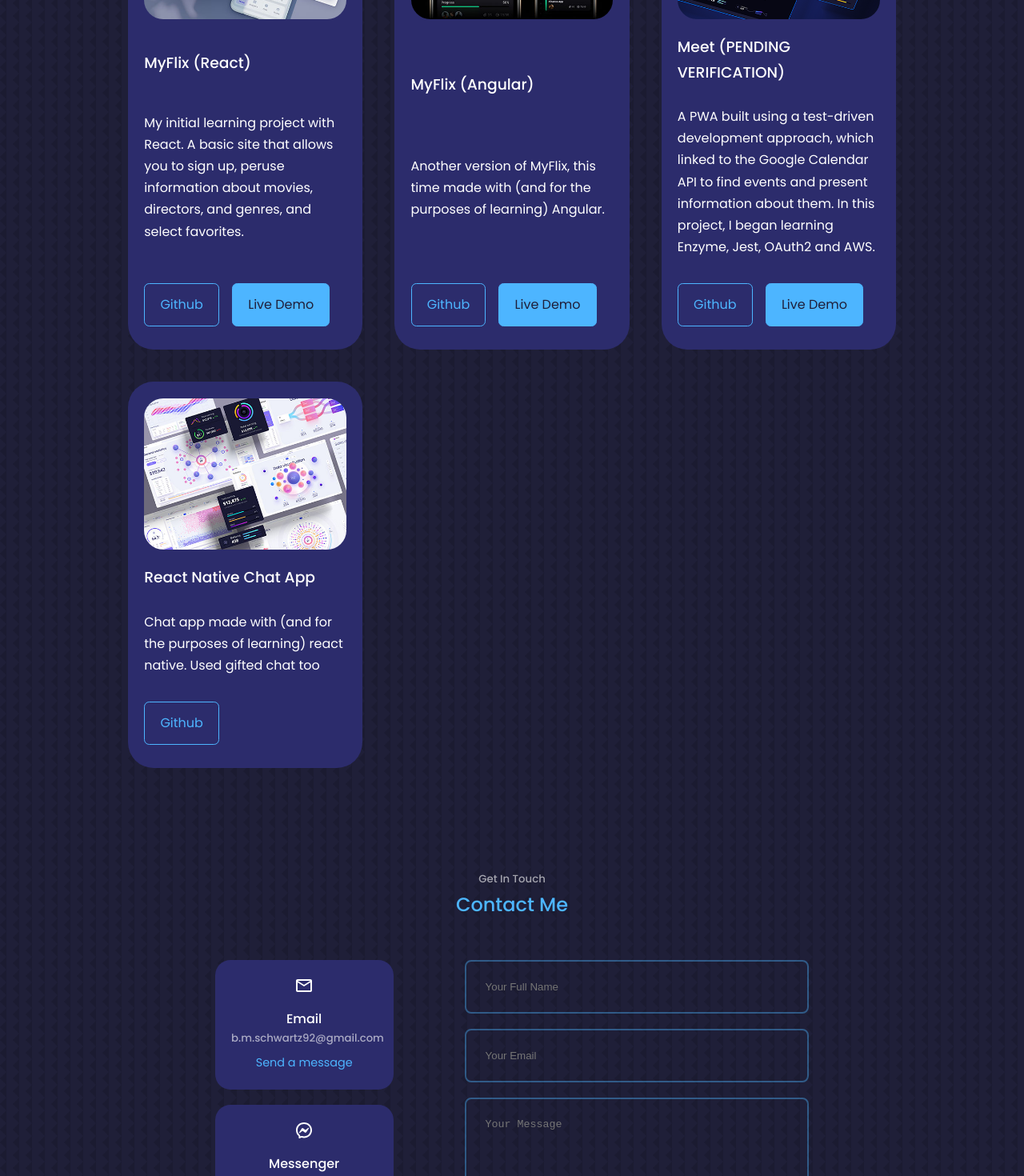
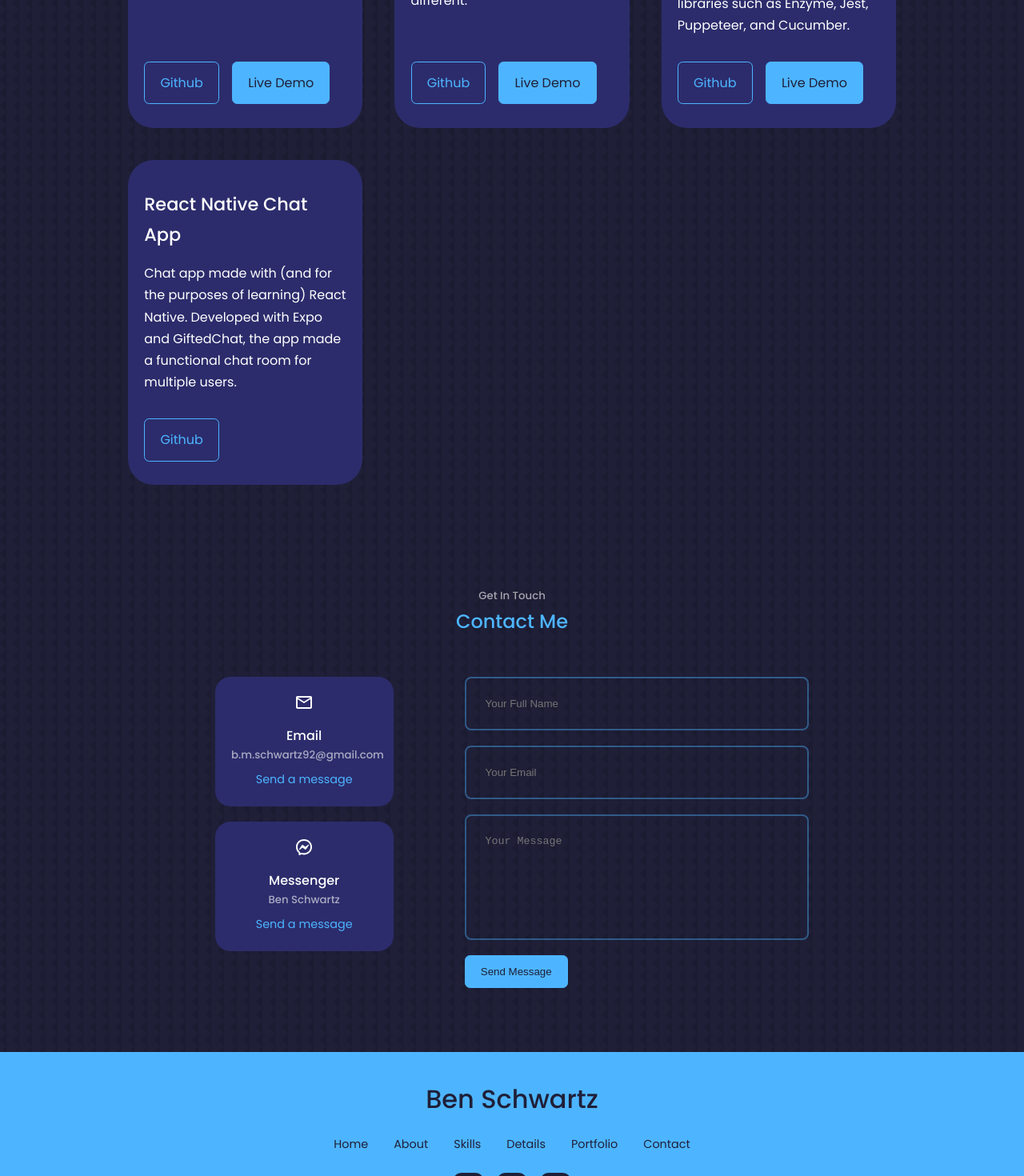
Before and after one commit to BenSchwartz96/portfolio-website, a React (Create React App) app: page / in a window 1280 px wide. Shown: the part 4020-5490 px from the top of the page at 80% size. Built offline with nearby package versions, Linux system fonts and the light colour scheme.

Commit message:
preparing for deploy to gh-pages

```diff
--- a/package.json
+++ b/package.json
@@ -1,6 +1,7 @@
 {
   "name": "portfolio-website",
   "version": "0.1.0",
+  "homepage": "https://BenSchwartz96.github.io/portfolio-website",
   "private": true,
   "dependencies": {
     "@testing-library/jest-dom": "^5.16.5",
--- a/src/components/contact/Contact.jsx
+++ b/src/components/contact/Contact.jsx
@@ -43,16 +43,10 @@ const Contact = () => {
           <article className="contact__option">
             <RiMessengerLine className="contact__option-icon"/>
             <h4>Messenger</h4>
-            <h5>Placeholder</h5>
+            <h5>Ben Schwartz</h5>
             <a href="https://m.me/benjamin.schwartz.98" target="_blank">Send a message</a>
           </article>
 
-          {/* <article className="contact__option">
-            <BsWhatsapp className="contact__option-icon"/>
-            <h4>WhatsApp</h4>
-            <h5>Phone Number</h5>
-            <a href="https://api.whatsapp.com/send?phone=+46721609584" target="_blank">Send a message</a>
-          </article> */}
         </div>
         {/* End of Contact Options */}
 
--- a/src/components/details/Details.jsx
+++ b/src/components/details/Details.jsx
@@ -6,7 +6,7 @@ import {VscCircleFilled} from 'react-icons/vsc'
 
 const Details = () => {
   return (
-    <section id="services">
+    <section id="details">
       {/* <h5>About Me</h5> */}
       <h2>Further Details</h2>
 
--- a/src/components/footer/Footer.jsx
+++ b/src/components/footer/Footer.jsx
@@ -13,15 +13,15 @@ const Footer = () => {
       <ul className="permalinks">
         <li><a href="#">Home</a></li>
         <li><a href="#about">About</a></li>
-        <li><a href="#experience">Experience</a></li>
-        <li><a href="#services">Services</a></li>
+        <li><a href="#skills">Skills</a></li>
+        <li><a href="#details">Details</a></li>
         <li><a href="#portfolio">Portfolio</a></li>
         <li><a href="#contact">Contact</a></li>
       </ul>
 
       <div className="footer__socials">
-        <a href="https://www.facebook.com/benjamin.schwartz.98/" target='_blank'> <BsFacebook/> </a>          {/* Make sure these work */}
-        <a href="https://www.linkedin.com/mynetwork/invite-connect/connections/" target='_blank'> <BsLinkedin/> </a>
+        <a href="https://www.facebook.com/benjamin.schwartz.98/" target='_blank'> <BsFacebook/> </a>
+        <a href="https://www.linkedin.com/in/benjamin-schwartz-993602229/" target='_blank'> <BsLinkedin/> </a>
         <a href="https://github.com/BenSchwartz96" target='_blank'> <FaGithub/> </a>
       </div>
 
--- a/src/components/header/CTA.jsx
+++ b/src/components/header/CTA.jsx
@@ -1,6 +1,6 @@
 import React from 'react'
 
-import CV from '../../assets/tutorial-assets/cv.pdf'
+import CV from '../../assets/CV_placeholder.pdf'
 
 // Call to action buttons
 const CTA = () => {
--- a/src/components/nav/Nav.jsx
+++ b/src/components/nav/Nav.jsx
@@ -22,7 +22,7 @@ const Nav = () => {
     <nav>
       <a href="#" onClick={() => setActiveNav('#')} className={activeNav === '#' ? 'active' : ''}> <AiOutlineHome/> </a>
       <a href="#about" onClick={() => setActiveNav('#about')} className={activeNav === '#about' ? 'active' : ''}> <AiOutlineUser/> </a>
-      <a href="#experience" onClick={() => setActiveNav('#experience')} className={activeNav === '#experience' ? 'active' : ''}> <BiBook/> </a>
+      <a href="#skills" onClick={() => setActiveNav('#skills')} className={activeNav === '#skills' ? 'active' : ''}> <BiBook/> </a>
       <a href="#portfolio" onClick={() => setActiveNav('#portfolio')} className={activeNav === '#portfolio' ? 'active' : ''}> <RiServiceLine/> </a>
       <a href="#contact" onClick={() => setActiveNav('#contact')} className={activeNav === '#contact' ? 'active' : ''}> <BiMessageDetail/> </a>
     </nav>
--- a/src/components/portfolio/Portfolio.jsx
+++ b/src/components/portfolio/Portfolio.jsx
@@ -15,7 +15,7 @@ const data = [
     id: 1,
     image: img1,
     title: 'This Website',
-    description: 'The site you\'re on right now. Made with React, JS, & CSS.',
+    description: 'The site you\'re on right now, designed to present myself to potential employers. Made with CRA, React, JS, & CSS.',
     github: 'https://github.com/BenSchwartz96/portfolio-website',
     demo: 'none'
   },
@@ -31,7 +31,7 @@ const data = [
     id: 3,
     image: img3,
     title: 'Movie API w NodeJS',
-    description: 'An API, built with NodeJS, Express, MongoDB & Mongoose, to tie into a later project. The API interacts with a database containing information about movies, directors, and users.',
+    description: 'An API, built with NodeJS, Express, MongoDB & Mongoose, for the purposes of tying into the MyFlix projects. The API interacts with a database containing information about movies, directors, and users.',
     github: 'https://github.com/BenSchwartz96/Movie-API',
     demo: 'none'
   },
@@ -47,7 +47,7 @@ const data = [
     id: 5,
     image: img4,
     title: 'MyFlix (Angular)',
-    description: 'Another version of MyFlix, this time made with (and for the purposes of learning) Angular.',
+    description: 'Another version of MyFlix, this time made with (and for the purposes of learning) Angular. Though the surface differences are largely minor and cosmetic, the underlying structure is completely different.',
     github: 'https://github.com/BenSchwartz96/myflix_angular',
     demo: 'https://benschwartz96.github.io/myflix_angular/welcome'
   },
@@ -55,7 +55,7 @@ const data = [
     id: 6,
     image: img5,
     title: 'Meet (PENDING VERIFICATION)',
-    description: 'A PWA built using a test-driven development approach, which linked to the Google Calendar API to find events and present information about them. In this project, I began learning Enzyme, Jest, OAuth2 and AWS.',
+    description: 'A PWA built using a test-driven development approach, which linked to the Google Calendar API to find events and present information about them. In this project, I began learning how to use OAuth2 and AWS, as well as various testing tools and libraries such as Enzyme, Jest, Puppeteer, and Cucumber. ',
     github: 'https://github.com/BenSchwartz96/meet',
     demo: 'https://benschwartz96.github.io/meet/'
   },
@@ -63,7 +63,7 @@ const data = [
     id: 7,
     image: img6,
     title: 'React Native Chat App',
-    description: 'Chat app made with (and for the purposes of learning) react native. Used gifted chat too',
+    description: 'Chat app made with (and for the purposes of learning) React Native. Developed with Expo and GiftedChat, the app made a functional chat room for multiple users.',
     github: 'https://github.com/BenSchwartz96/chat_app',
     demo: 'none'
   },
@@ -83,7 +83,7 @@ const Portfolio = () => {
               return (
                 <article key={id} className="portfolio__item">
                   <div className="portfolio__item-img">
-                    <img src={image} alt={title} />
+                    {/* <img src={image} alt={title} /> */}
                   </div>
                   <h3>{title}</h3>
                   <p>{description}</p>
--- a/src/components/portfolio/portfolio.css
+++ b/src/components/portfolio/portfolio.css
@@ -28,7 +28,10 @@
 }
 
 .portfolio__item h3 {
-  margin: 1.2rem 0 1.6rem;       /* top - left/right - bottom */
+  /* margin: 1.2rem 0 1.6rem;    */
+  margin: 1rem auto;
+  font-size: 1.4rem;
+  /* text-shadow: 2px 2px 2px rgba(0,0,0,0.4); */
 }
 
 .portfolio__item p {
```
Also changed, not shown: public/index.html (renamed from index.html), 1 other file (tests, documents, lock files or other folders).
